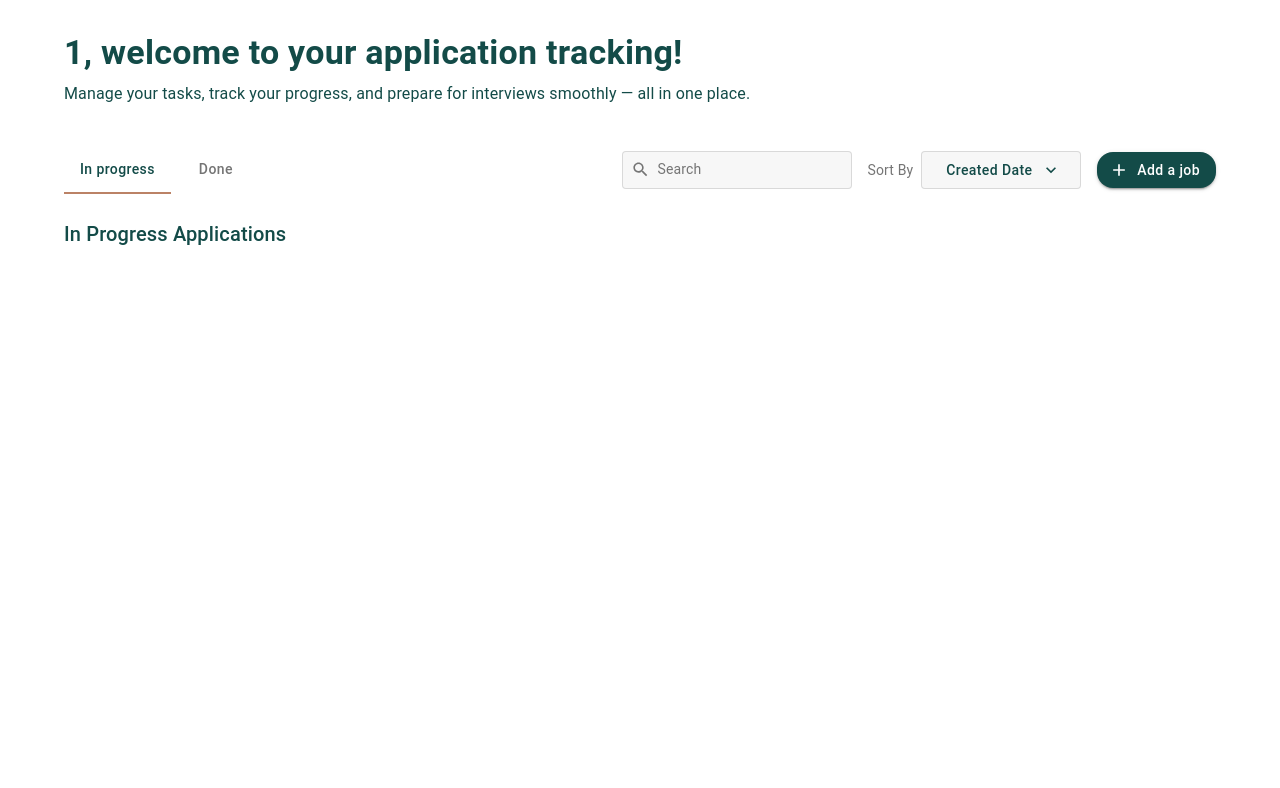
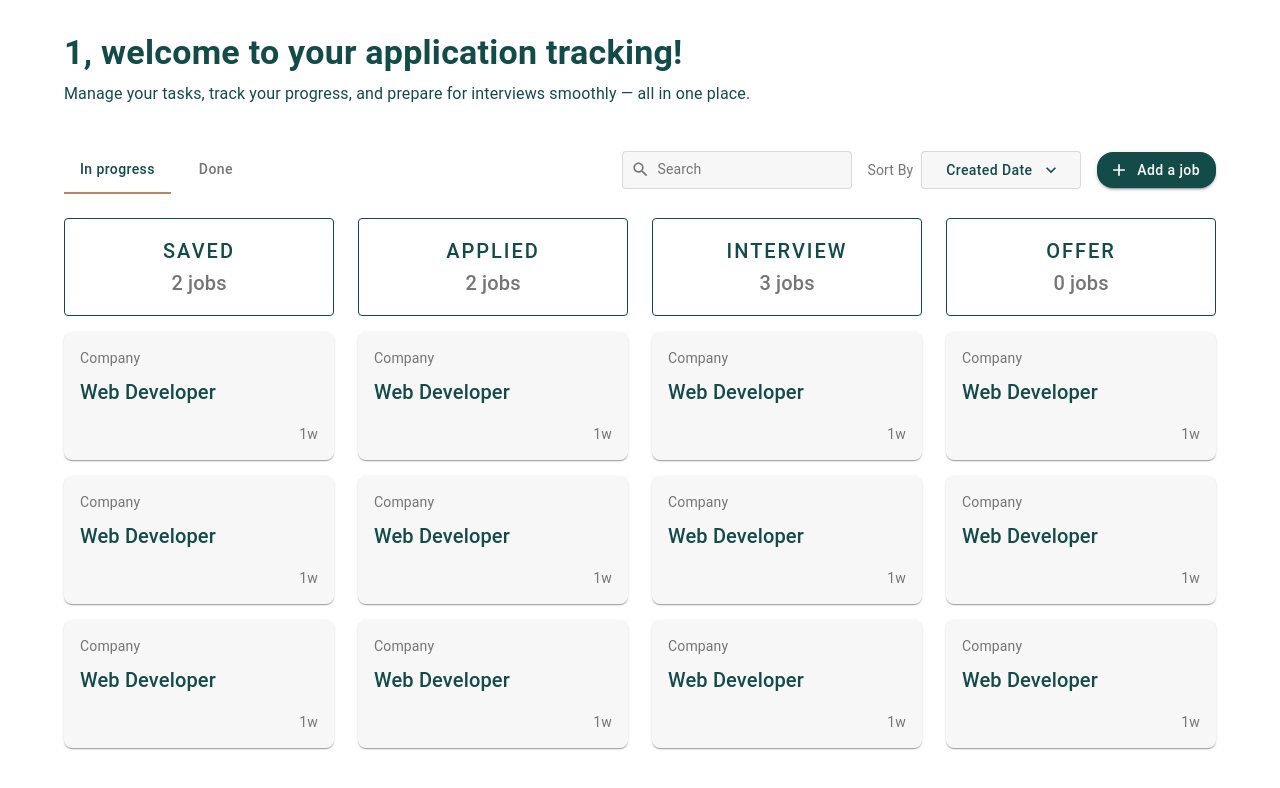
Before and after one commit to Natata08/application-hub, a Next.js app in the folder frontend/: page /1/dashboard in a window 1280 px wide. Shown: the top 788 px of the page. Built offline with nearby package versions, Linux system fonts and the light colour scheme.

Commit message:
fix: add new components in Dashboard

```diff
--- a/frontend/app/[userId]/dashboard/page.js
+++ b/frontend/app/[userId]/dashboard/page.js
@@ -5,27 +5,15 @@
 import Box from "@mui/material/Box";
 import Typography from "@mui/material/Typography";
 import { useState } from "react";
-
-function CustomTabPanel({ children, value, index, ...other }) {
-  return (
-    <div
-      role='tabpanel'
-      hidden={value !== index}
-      id={`tabpanel-${index}`}
-      aria-labelledby={`tab-${index}`}
-      {...other}
-    >
-      {value === index && <Box sx={{ pt: 3 }}>{children}</Box>}
-    </div>
-  );
-}
+import ApplicationBoard from "./ApplicationBoard";
+import TabPanel from "./TabPanel";
 
 export default function DashboardPage({ params }) {
   const userId = params.userId;
-  const [tabValue, setTabValue] = useState(0);
+  const [activeTab, setActiveTab] = useState(0);
 
   const handleTabChange = (event, newValue) => {
-    setTabValue(newValue);
+    setActiveTab(newValue);
   };
 
   return (
@@ -44,26 +32,13 @@
             smoothly — all in one place.
           </Typography>
         </Box>
-        <ControlPanel tabValue={tabValue} onTabChange={handleTabChange} />
+        <ControlPanel tabValue={activeTab} onTabChange={handleTabChange} />
 
-        {/* Main Content */}
-        <CustomTabPanel value={tabValue} index={0}>
-          <Box>
-            <Typography variant='h6' sx={{ mb: 2 }}>
-              In Progress Applications
-            </Typography>
-            {/* Add your "In Progress" content here */}
-          </Box>
-        </CustomTabPanel>
-
-        <CustomTabPanel value={tabValue} index={1}>
-          <Box>
-            <Typography variant='h6' sx={{ mb: 2 }}>
-              Completed Applications
-            </Typography>
-            {/* Add your "Done" content here */}
-          </Box>
-        </CustomTabPanel>
+        {[true, false].map((isActive, index) => (
+          <TabPanel key={`tab-${index}`} value={activeTab} index={index}>
+            <ApplicationBoard isActive={isActive} />
+          </TabPanel>
+        ))}
       </Container>
     </Box>
   );
```
